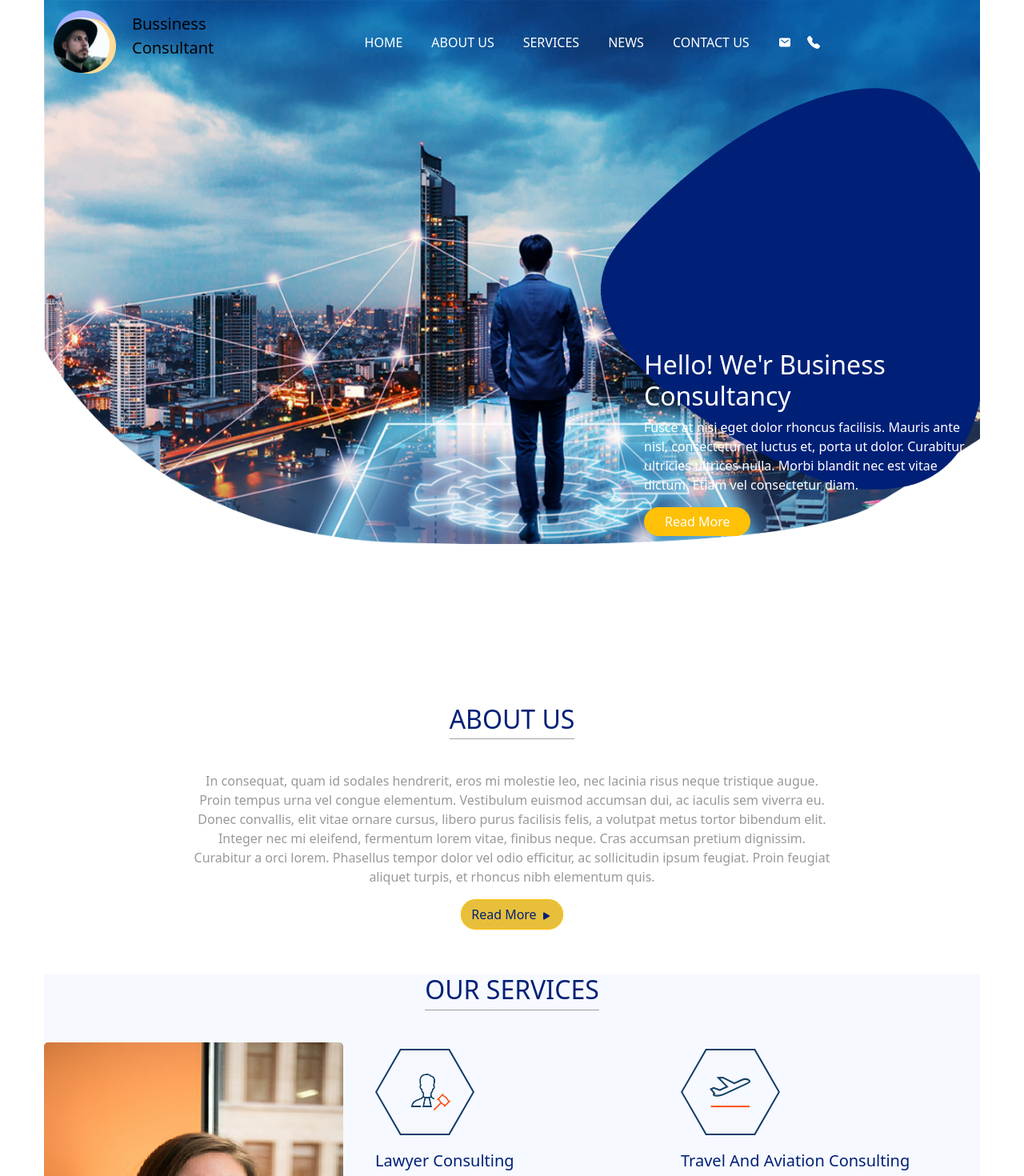
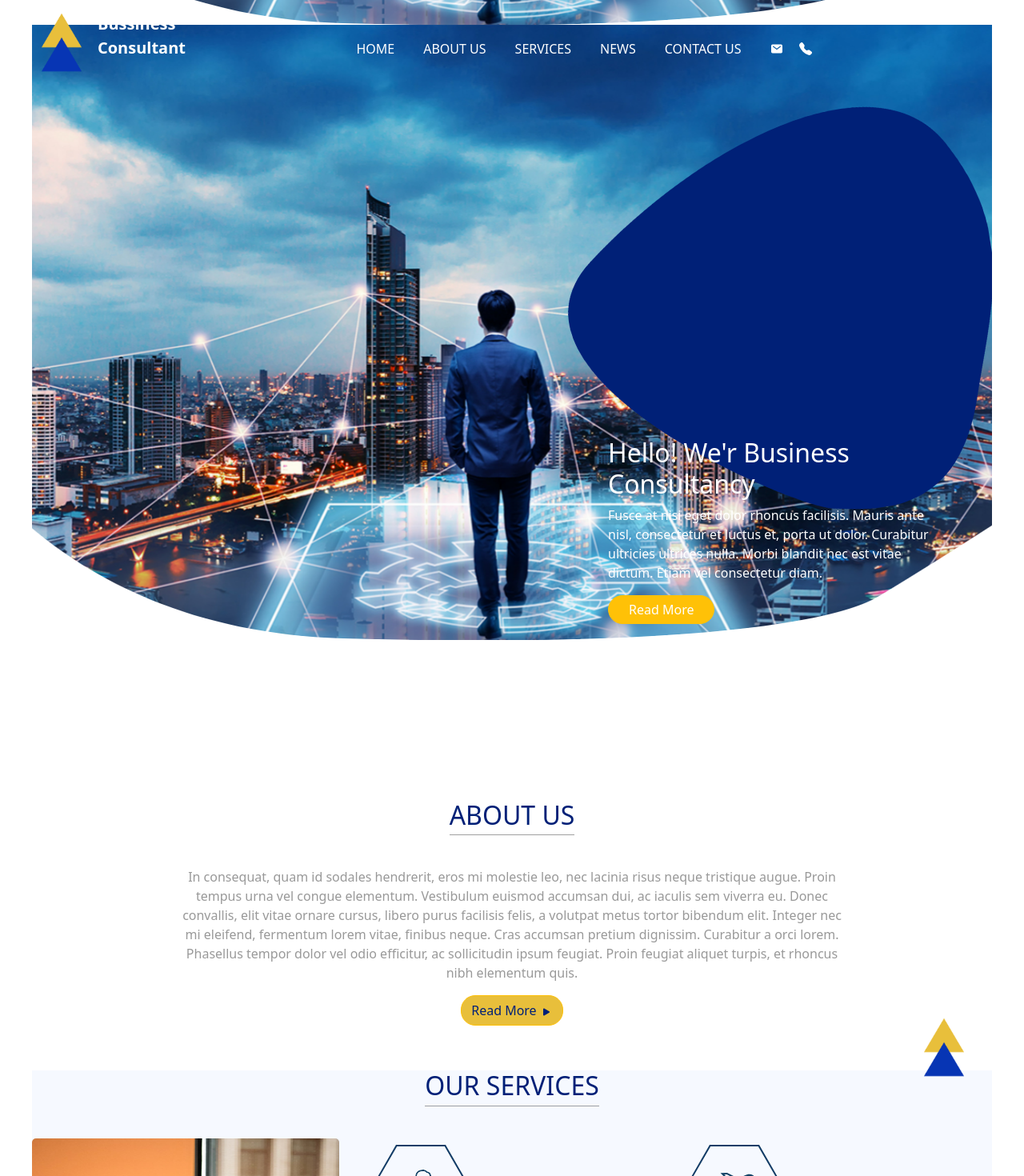
Before and after one commit to alirezatalebizadeh/Bussiness-Consultant, a React (Vite) app: page / in a window 1280 px wide. Shown: the top 1470 px of the page at 80% size. Built offline with nearby package versions, Linux system fonts and the light colour scheme.

Commit message:
debuging navbar and coding css to make beautiful ui

```diff
--- a/src/App.css
+++ b/src/App.css
@@ -1,7 +1,7 @@
 .app {
     max-width: 1200px;
     margin: 0 auto;
-    padding: 0 15px;
+    padding: 0px;
 }
 
 *,
--- a/src/Component/Navbar/NavbarMenu.jsx
+++ b/src/Component/Navbar/NavbarMenu.jsx
@@ -6,7 +6,6 @@ import Navbar from 'react-bootstrap/Navbar';
 import Offcanvas from 'react-bootstrap/Offcanvas';
 import IMAGES from '../../images/images';
 import './NavbarMenu.css'
-import { AiOutlineMail } from 'react-icons/ai'
 import { BsFillTelephoneFill } from 'react-icons/bs'
 import { IoMail } from 'react-icons/io5'
 
--- a/src/Pages/Content/Content.css
+++ b/src/Pages/Content/Content.css
@@ -154,6 +154,11 @@
     .About_Us_sub_title {
         width: 100% !important;
     }
+
+    .col-12 {
+        text-align: center !important;
+        margin-top: 35px !important;
+    }
 }
 
 @media screen and (max-width:576px) {
@@ -172,6 +177,10 @@
 
     .option_img {
         width: 99% !important;
+    }
+
+    .form_email {
+        width: 98% !important;
     }
 }
 
@@ -277,3 +286,17 @@
     width: 75%;
     margin: 0 auto;
 }
+
+.About_Us {
+    position: relative;
+}
+
+.About_Us .my_logo {
+    position: absolute;
+    top: 90%;
+    right: 5%;
+}
+
+.slider_project .my_logo {
+    top: 80px !important;
+}
--- a/src/Pages/Content/Content.jsx
+++ b/src/Pages/Content/Content.jsx
@@ -37,17 +37,21 @@ export default function Content() {
 
   return (
     <div className='main_content'>
-      <div id='#about' className="About_Us px-5 text-center">
+      <div id='about' className="About_Us px-5 text-center">
         <h2 className="title_section">ABOUT US
           <div className="border_bottom"></div>
         </h2>
         <p className="About_Us_sub_title">In consequat, quam id sodales hendrerit, eros mi molestie leo, nec lacinia risus neque tristique augue. Proin tempus urna vel congue elementum. Vestibulum euismod accumsan dui, ac iaculis sem viverra eu. Donec convallis, elit vitae ornare cursus, libero purus facilisis felis, a volutpat metus tortor bibendum elit. Integer nec mi eleifend, fermentum lorem vitae, finibus neque. Cras accumsan pretium dignissim. Curabitur a orci lorem. Phasellus tempor dolor vel odio efficitur, ac sollicitudin ipsum feugiat. Proin feugiat aliquet turpis, et rhoncus nibh elementum quis.</p>
-        <a href='service' className='btn btn-warning About_btn my-3'>Read More <BsPlayFill /></a>
+        <a className='btn btn-warning About_btn my-3'>Read More <BsPlayFill /></a>
+        <div className="my_logo">
+          <img className='logotop' src={IMAGES.logoBlue} alt="" />
+          <img className='logobottom' src={IMAGES.logoYellow} alt="" />
+        </div>
       </div>
       {/* content services */}
-      {/* <Logo /> */}
+
       <div className="content_services">
-        <h2 className="title_section">OUR SERVICES<div class="border_bottom"></div></h2>
+        <h2 id='service' className="title_section">OUR SERVICES<div class="border_bottom"></div></h2>
         <div className="option_services">
           <div className="row">
             <div className="col-12 col-md-4">
@@ -90,6 +94,10 @@ export default function Content() {
 
       {/* slider project */}
       <div className='slider_project'>
+        <div className="my_logo">
+          <img className='logotop' src={IMAGES.logoBlue} alt="" />
+          <img className='logobottom' src={IMAGES.logoYellow} alt="" />
+        </div>
         <h2 className='title_section'>
           OUR PROJECTS<div class='border_bottom'></div>
         </h2>
@@ -449,7 +457,7 @@ function newFunction_1() {
 function newFunction() {
   return (
     <div className='Fag'>
-      <h2 className='title_section'>
+      <h2 id='news' className='title_section'>
         FAQ
         <div className='border_bottom'></div>
       </h2>
--- a/src/Pages/Footer/Footer.jsx
+++ b/src/Pages/Footer/Footer.jsx
@@ -4,7 +4,7 @@ import { FaFacebookF, FaLinkedinIn } from 'react-icons/fa'
 import { AiOutlineTwitter, AiFillInstagram } from 'react-icons/ai'
 import IMAGES from './../../images/images'
 
-export default function Footer () {
+export default function Footer() {
   return (
     <div className='Footer'>
       {/* footer form */}
@@ -21,11 +21,11 @@ export default function Footer () {
           </button>
         </div>
         <div className='form_container'>
-          <div className='wrapper'>
+          <div className='wrapper px-1'>
             <h2 className='form_title text-center mt-5 title'>
               Subscribe To Our Newsletter
             </h2>
-            <p className='text-white text-center subTitle'>
+            <p className='text-white text-center subTitle '>
               Fusce at nisi eget dolor rhoncus facilisis. Mauris ante nisl,
               consectetur et luctus et,
               <br /> porta ut dolor. Curabitur ultricies ultrices nulla.{' '}
@@ -52,9 +52,9 @@ export default function Footer () {
   )
 }
 
-function newFunction_1 () {
+function newFunction_1() {
   return (
-    <div className='footer_links'>
+    <div className='footer_links' id='contact'>
       <div className='footer_logo'>
         <div className='logo_top'>
           <h2 className='brand_name'>
@@ -135,7 +135,7 @@ function newFunction_1 () {
           </a>
         </li>
 
-        <li className='link_item'>
+        <li className='link_item' id='relation'>
           <a href='#' className='link_target'>
             Email: alireza.talebizadeh78@gmail.com
           </a>
@@ -145,7 +145,7 @@ function newFunction_1 () {
   )
 }
 
-function newFunction () {
+function newFunction() {
   return (
     <div className='footer_bottom'>
       <h5 className='text-center'>
--- a/src/Pages/Haeder/Header.css
+++ b/src/Pages/Haeder/Header.css
@@ -1,39 +1,47 @@
 .header {
-    height: 85vh;
+    max-width: 1200px;
+    margin: 0 auto;
+    position: relative;
+    height: 100vh;
     background-image: url('./../../images/background_header.png');
-    background-size: cover;
-    position: relative;
-    z-index: -10;
+    background-size: fill;
+    background-position: 25% 100%;
     overflow: hidden;
 }
 
+
+/* *{
+    box-sizing: border-box;
+    border: 1px solid red !important;
+} */
+
 .img_background {
-    max-width: 500px;
+    max-width: 600px;
     height: 500px;
     position: absolute;
-    top: 125px;
-    right: -30px !important;
+    top: 150px;
+    right: -10px !important;
     transform: rotate(-9deg);
+    background-image: url('./../../images/back_header1.png');
+    background-size: cover;
+    background-position: 80% 20% !important;
 }
 
 .img_background img {
     width: 100%;
     height: 100%;
     object-fit: fill;
+    opacity: 0;
+    visibility: hidden;
 }
 
 .header_content {
     position: absolute;
-    bottom: 10px;
+    bottom: 20px;
     max-width: 420px;
-    right: 0;
+    right: 5%;
     color: #fff;
-
 }
-
-.header_content_title {}
-
-.content_sub_title {}
 
 .content_btn {
     color: #fff !important;
@@ -42,22 +50,89 @@
 }
 
 
-@media screen and (max-width: 1015px) {
-    .header {
-        background-position: 80% !important;
+.navbar-toggler {
+    background-color: #fff !important;
+}
+
+.offcanvas.offcanvas-end {
+    width: 550px;
+    padding-top: 15px;
+    text-align: right;
+}
+
+.parent_icon {
+    position: relative;
+}
+
+.arrow_bottom_icon {
+    position: absolute;
+    color: #7db201;
+    left: 50%;
+    bottom: -30px;
+    z-index: 100;
+    font-size: 4rem;
+    border-radius: 50%;
+    background-color: #fff;
+    border: 3px solid #fff;
+}
+
+.navbar-nav .nav-link.active, .navbar-nav .nav-link.show {
+    color: #fff !important;
+}
+
+.navbar {
+    background-color: #1c1c1a !important;
+}
+
+.navbar .nav-link {
+    color: #fff;
+    font-size: 1rem;
+    margin: 0 10px;
+}
+
+.navbar .nav-link:hover,
+.navbar .nav-link:focus {
+    color: #fff;
+}
+
+.navbar-brand {
+    color: #fff !important;
+    font-weight: 650;
+    font-size: 1.5rem;
+}
+
+
+
+@media screen and (max-width: 1000px) {
+    .navbar .nav-link {
+        margin: 0 5px;
     }
 
-    .header_content {
-        /* top: 40% !important; */
+    .navbar .nav-link {
+        margin: 0 3px !important;
     }
 
-    .img_background {
-        top: 150px !important;
+    .btn_account {
+        margin-right: 30px;
     }
+
+    .navbar .nav-link {
+        font-size: .9rem !important;
+    }
+
 }
 
-@media screen and (max-width: 710px) {
+@media screen and (max-width: 1015px) {
 
+    /* .header {
+        background-position: 40% 20% !important;
+    }
+
+    .header_content {}
+
+    .img_background {
+        top: 200px !important;
+    } */
     .img_background {
         display: none !important;
     }
@@ -68,10 +143,45 @@
     }
 
     .header {
-        background-position: 20% !important;
+        background-position: 10% 80% !important;
+    }
+}
+
+@media screen and (max-width: 768px) {
+    a.nav-link {
+        color: #000 !important;
+    }
+
+    .navbar-nav .nav-link.active, .navbar-nav .nav-link.show {
+        color: #000000 !important;
+    }
+
+    a.link_phone_mail {
+        justify-content: end !important;
+    }
+}
+
+
+@media screen and (max-width: 710px) {
+
+    /* .img_background {
+        display: none !important;
+    }
+
+    .header_content {
+        top: 25% !important;
+        left: 5% !important;
+    }
+
+    .header {
+        background-position: 30% 80% !important;
+    } */
+    .header {
+        background-position: 30% 80% !important;
     }
 
 }
+
 
 @media screen and (max-width: 450px) {
 
@@ -81,12 +191,26 @@
     }
 
     .header {
-        background-position: 25% !important;
+        background-position: 35% 50% !important;
     }
 
 }
 
-/* * {
-    border: 1px solid blue !important;
-    box-sizing: border-box;
-} */
+.my_logo {
+    /* background-color: red; */
+    position: relative;
+    width: 50px;
+    height: 80px;
+}
+
+.logotop {
+    position: absolute;
+    top: 30px;
+    z-index: 10;
+    width: 50px;
+}
+
+.logobottom {
+    position: absolute;
+    width: 50px;
+}
--- a/src/Pages/Haeder/Header.jsx
+++ b/src/Pages/Haeder/Header.jsx
@@ -1,13 +1,58 @@
 import React from 'react'
+import './Header.css'
 import NavbarMenu from '../../Component/Navbar/NavbarMenu'
-import './Header.css'
+import Button from 'react-bootstrap/Button';
+import Container from 'react-bootstrap/Container';
+import Nav from 'react-bootstrap/Nav';
+import Navbar from 'react-bootstrap/Navbar';
+import Offcanvas from 'react-bootstrap/Offcanvas';
 import IMAGES from '../../images/images'
+import { BsFillTelephoneFill } from 'react-icons/bs'
+import { IoMail } from 'react-icons/io5'
 
 export default function Header() {
     return (
         <>
             <div className='header'>
-                <NavbarMenu />
+                <Navbar expand='md' className='bg-transparent mb-3'>
+                    <Container fluid>
+                        <Navbar.Brand href='#'>
+                            <div className="my_logo">
+                                <img className='logotop' src={IMAGES.logoBlue} alt="" />
+                                <img className='logobottom' src={IMAGES.logoYellow} alt="" />
+                            </div>
+                            <p>Bussiness<br />
+                                Consultant</p>
+                        </Navbar.Brand>
+                        <Navbar.Toggle aria-controls={`offcanvasNavbar-expand-md`} />
+                        <Navbar.Offcanvas
+                            id={`offcanvasNavbar-expand-sm`}
+                            aria-labelledby={`offcanvasNavbarLabel-expand-md`}
+                            placement='end'
+                        >
+                            <Offcanvas.Body>
+                                <Nav className='justify-content-center flex-grow-1 pe-3'>
+                                    <Nav.Link href='#relation' className='link_phone_mail'>
+                                        <IoMail />
+                                        <BsFillTelephoneFill />
+                                    </Nav.Link>
+                                    <Nav.Link href='#contact'>CONTACT US</Nav.Link>
+                                    <Nav.Link href='#news'>NEWS</Nav.Link>
+                                    <Nav.Link href='#service'>SERVICES</Nav.Link>
+                                    <Nav.Link href='#about'>ABOUT US</Nav.Link>
+                                    <Nav.Link href='#home'> HOME </Nav.Link>
+                                </Nav>
+
+                            </Offcanvas.Body>
+                            <Offcanvas.Header closeButton>
+                                <Offcanvas.Title id={`offcanvasNavbarLabel-expand-md`}>
+                                    CLOSE
+                                </Offcanvas.Title>
+                            </Offcanvas.Header>
+                        </Navbar.Offcanvas>
+                    </Container>
+                </Navbar>
+
                 <div className="img_background">
                     <img src={IMAGES.back_header2} alt="" />
                 </div>
@@ -18,6 +63,48 @@ export default function Header() {
                     <button className="content_btn btn btn-warning">Read More</button>
                 </div>
             </div>
+
         </>
     )
 }
+// }
+// <Navbar className='navbar' expand='md' className='mb-3'>
+//     <Container fluid>
+//         <Navbar.Brand href='#'>
+//             <img src={IMAGES.person1} alt="" />
+//             <p>Bussiness<br />
+//                 Consultant</p>
+//         </Navbar.Brand>
+//         <Navbar.Toggle aria-controls={`offcanvasNavbar-expand-md`} />
+//         <Navbar.Offcanvas
+//             id={`offcanvasNavbar-expand-sm`}
+//             aria-labelledby={`offcanvasNavbarLabel-expand-md`}
+//             placement='end'
+//         >
+//             <Offcanvas.Body>
+//                 <Nav className='justify-content-center  flex-grow-1 pe-3'>
+//                     <Nav.Link href='#action2' className='link_phone_mail'>
+//                         <IoMail />
+//                         <BsFillTelephoneFill />
+//                     </Nav.Link>
+//                     <Nav.Link href='#contact'>CONTACT US</Nav.Link>
+//                     <Nav.Link href='#news'>NEWS</Nav.Link>
+//                     <Nav.Link href='#service'>SERVICES</Nav.Link>
+//                     <Nav.Link href='#about'>ABOUT US</Nav.Link>
+//                     <Nav.Link href='#home'> HOME </Nav.Link>
+//                 </Nav>
+//                 {/* <Navbar.Brand
+//                 className='justify-content-end flex-grow-1 pe-3'
+//                 href='#'
+//             >
+//                 <span className='brand txt_green'>Main</span> Wp
+//             </Navbar.Brand> */}
+//             </Offcanvas.Body>
+//             <Offcanvas.Header closeButton>
+//                 <Offcanvas.Title id={`offcanvasNavbarLabel-expand-md`}>
+//                     بستن صفحه
+//                 </Offcanvas.Title>
+//             </Offcanvas.Header>
+//         </Navbar.Offcanvas>
+//     </Container>
+// </Navbar>
```
